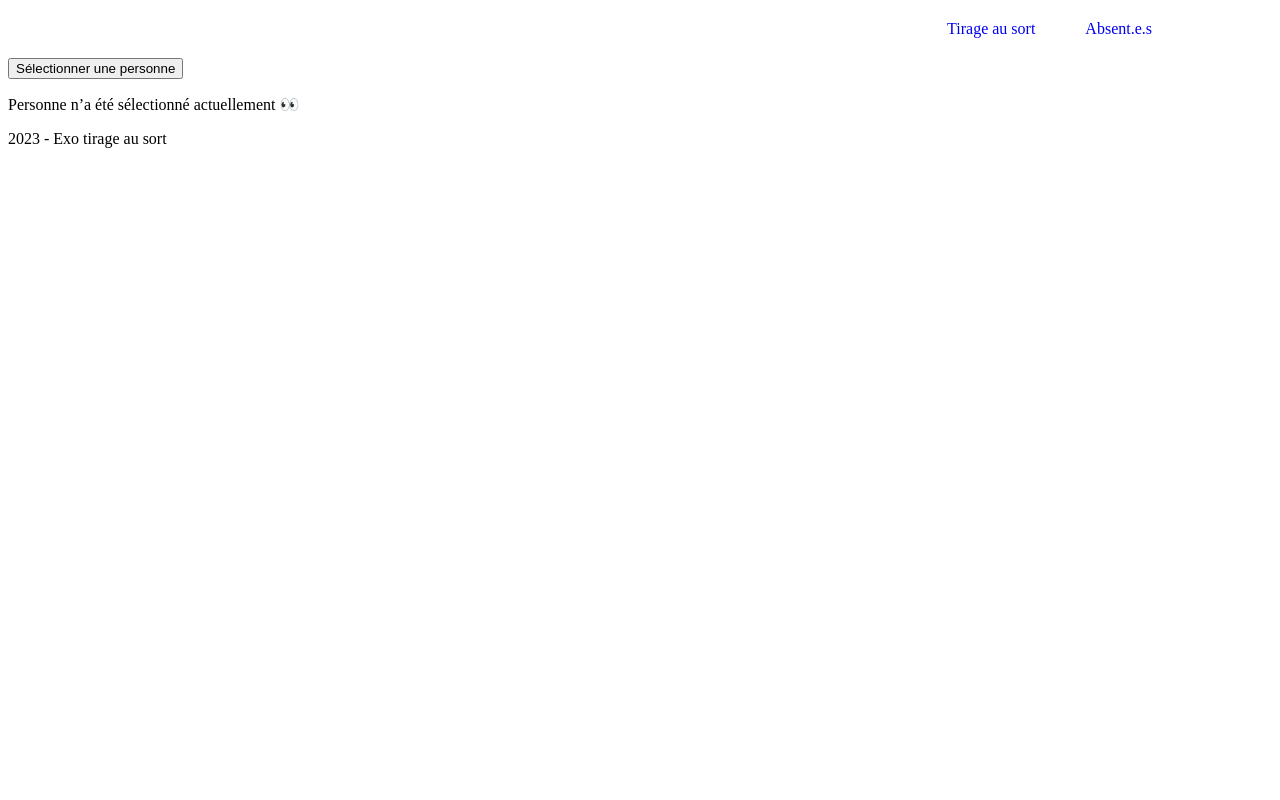
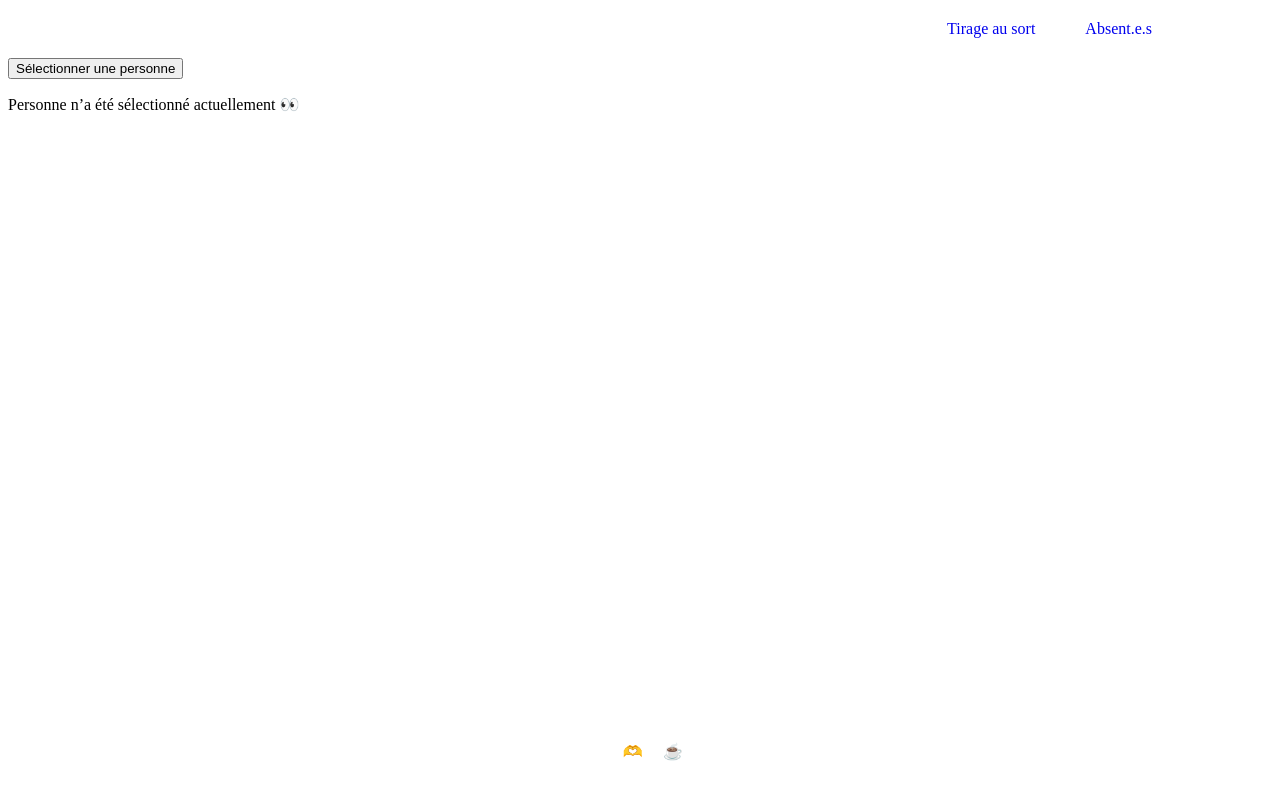
Before and after one commit to ClaraCharriau/tirage-au-sort, an Angular app: page / in a window 1280 px wide. Built offline with nearby package versions, Linux system fonts and the light colour scheme.

Commit message:
ajout style footer

```diff
--- a/src/app/components/footer/footer.component.css
+++ b/src/app/components/footer/footer.component.css
@@ -0,0 +1,9 @@
+footer {
+    background-color: var(--color-red);
+    color: white;
+    text-align: center;
+    padding: 23px 0;
+    position: absolute;
+    bottom: 0;
+    width: 100%;
+}
--- a/src/app/components/footer/footer.component.html
+++ b/src/app/components/footer/footer.component.html
@@ -1,3 +1,3 @@
 <footer>
-    <p>2023 - Exo tirage au sort</p>
+    <p>Made with 🫶️ & ☕️ by <b>Clara</b></p>
 </footer>
```
